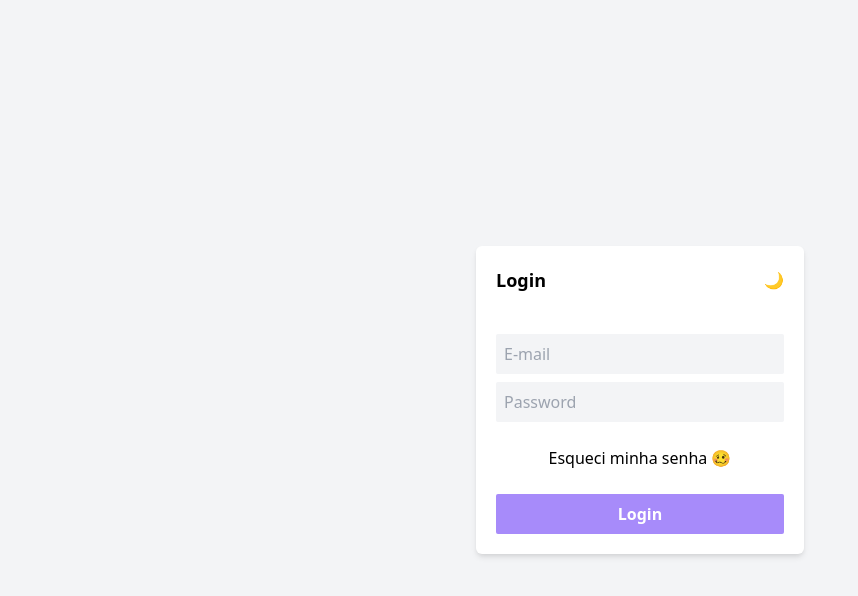
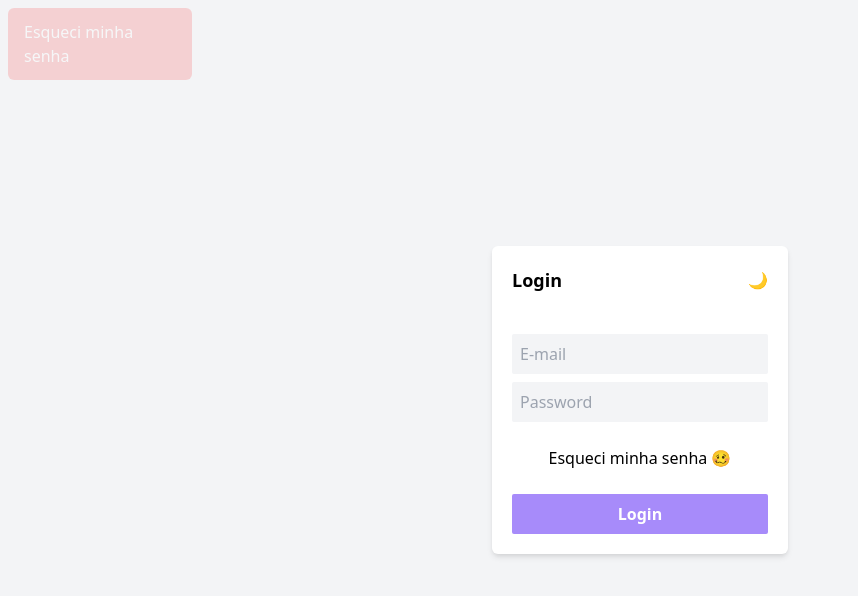
Before and after one commit to crashunix/nextjs-context, a Next.js app: page /login in a window 1280 px wide. Both pictures are taken after a click on the element "Esqueci minha senha 🥴". Shown: the top 596 px of the page, without its empty margins (0-858 px from the left). Built offline with nearby package versions, Linux system fonts and the light colour scheme.

Commit message:
alert context

```diff
--- a/components/header.js
+++ b/components/header.js
@@ -14,7 +14,7 @@ const Header = () => {
                 <div className="flex items-center space-x-4">
                     <ThemeButton />
                     { isLoggedIn ?
-                        <button className="bg-blue-500 hover:bg-blue-700 text-white font-bold py-2 px-4 rounded-full" onClick={() => logout()}>Logout</button>
+                        <button className="bg-red-500 hover:bg-red-700 text-white font-bold py-2 px-4 rounded-full" onClick={() => logout()}>Logout</button>
                         :
                         <Link href="/login">
                             <div className="bg-blue-500 hover:bg-blue-700 text-white font-bold py-2 px-4 rounded-full">Login</div>
--- a/pages/_app.js
+++ b/pages/_app.js
@@ -1,12 +1,15 @@
 import { AuthContextProvider } from '../stores/authContext'
 import { ThemeContextProvider } from '../stores/themeContext'
+import { ToastContextProvider } from '../stores/toastContext';
 import '../styles/globals.css'
 
 function MyApp({ Component, pageProps }) {
   return(
     <AuthContextProvider>
       <ThemeContextProvider>
-        <Component {...pageProps} />
+        <ToastContextProvider>
+          <Component {...pageProps} />
+        </ToastContextProvider>
       </ThemeContextProvider>
     </AuthContextProvider>
   );
--- a/pages/login/index.js
+++ b/pages/login/index.js
@@ -2,14 +2,17 @@ import { useContext, useState } from "react";
 import ThemeButton from "../../components/themeButton";
 import AuthContext from "../../stores/authContext";
 import ThemeContext from "../../stores/themeContext";
+import ToastContext from "../../stores/toastContext";
 
 const Login = () => {
 
     const { theme } = useContext(ThemeContext);
-    const { login } = useContext(AuthContext);
+    const { login, isLoading } = useContext(AuthContext);
 
     const [ email, setEmail ] = useState("");
     const [ pass, setPass ] = useState("");
+
+    const { addToast } = useContext(ToastContext);
 
     return (
         <div className={ theme }>
@@ -19,13 +22,13 @@ const Login = () => {
                         <span className="font-bold text-lg dark:text-white">Login</span>
                         <ThemeButton />
                     </div>
-                    <div className="grid grid-cols-1 gap-2 pt-10 w-72">
+                    <div className="grid grid-cols-1 gap-2 pt-10 w-64">
                         <input type="text" className="py-1 px-2 h-10 bg-gray-100 rounded-sm dark:bg-gray-800 dark:text-white" placeholder="E-mail" value={ email } onChange={ (e) => setEmail(e.target.value) } />
                         <input type="password" className="py-1 px-2 h-10 bg-gray-100 rounded-sm dark:bg-gray-800 dark:text-white" placeholder="Password" value={ pass } onChange={ (e) => setPass(e.target.value) } />
-                        <div className="flex items-center justify-center cursor-pointer py-4 dark:text-white">
+                        <div className="flex items-center justify-center cursor-pointer py-4 dark:text-white" onClick={ () => addToast('Esqueci minha senha') }>
                             Esqueci minha senha 🥴
                         </div>
-                        <button className="bg-purple-400 h-10 w-full rounded-sm text-white font-bold" onClick={ () => login({ email: email, password: pass }) }>Login</button>
+                        <button className="bg-purple-400 h-10 w-full rounded-sm text-white font-bold" onClick={ () => login({ email: email, password: pass }) }>{ isLoading ? '🤚' : 'Login' }</button>
                     </div>
                 </div>
             </div>
--- a/stores/authContext.js
+++ b/stores/authContext.js
@@ -1,5 +1,5 @@
 import Router from 'next/router';
-import { createContext, useEffect, useState } from 'react'
+import { createContext, useContext, useEffect, useState } from 'react'
 import { authService } from '../services/auth.service';
 
 const AuthContext = createContext({
@@ -13,6 +13,7 @@ export const AuthContextProvider = ({ children }) => {
 
     const [user, setUser] = useState(null);
     const [isLoggedIn, setIsLoggedIn] = useState(false);
+    const [isLoading, setIsLoading] = useState(false);
 
     useEffect(() => {
         const localUser = JSON.parse(localStorage.getItem('user'));
@@ -23,12 +24,15 @@ export const AuthContextProvider = ({ children }) => {
     }, [])
 
     const login = (credentials) => {
+        setIsLoading(true);
         authService.login(credentials).then(usr => {
             console.log(usr);
             setUser(usr);
             setIsLoggedIn(true);
             localStorage.setItem('user', JSON.stringify(usr));
             Router.push('/');
+        }).finally(() => {
+            setIsLoading(false);
         });
     }
 
@@ -38,7 +42,7 @@ export const AuthContextProvider = ({ children }) => {
         localStorage.removeItem('user');
     }
 
-    const context = { user, logout, login, isLoggedIn }
+    const context = { user, logout, login, isLoggedIn, isLoading }
 
     return (
         <AuthContext.Provider value={context}>
--- /dev/null
+++ b/stores/toastContext.js
@@ -0,0 +1,46 @@
+import { createContext, useCallback, useEffect, useState } from 'react'
+
+const ToastContext = createContext({
+    toasts: [],
+    addToast: () => {},
+})
+
+export const ToastContextProvider = ({ children }) => {
+
+    const [toasts, setToasts] = useState([])
+
+    useEffect(() => {
+        console.log(toasts);
+        if(toasts.length > 0) {
+            const timer = setTimeout(
+                () => setToasts(toasts => toasts.slice(1)),
+                3000
+            );
+            return () => clearTimeout(timer);
+        }
+    }, [toasts])
+
+    const addToast = useCallback(
+        (toast) => {
+            setToasts(toasts => [...toasts, toast]);
+        },
+        [setToasts],
+    );
+
+    const context = { toasts, addToast };
+
+    return (
+        <ToastContext.Provider value={context}>
+            { children }
+            <div className="fixed top-0 left-0 flex flex-col w-48 space-y-2 pt-2 pl-2">
+                { toasts.map((toast, index) => (
+                    <div key={index} className="bg-red-400 text-white px-4 py-3 rounded-md animate-fade-in-out">
+                        <span>{ toast }</span>
+                    </div>
+                )) }
+            </div>
+        </ToastContext.Provider>
+    );
+}
+
+export default ToastContext;
--- a/tailwind.config.js
+++ b/tailwind.config.js
@@ -1,8 +1,28 @@
 module.exports = {
   purge: ['./pages/**/*.{js,ts,jsx,tsx}', './components/**/*.{js,ts,jsx,tsx}'],
-  darkMode:  'class', // or 'media' or 'class'
+  darkMode: 'class', // or 'media' or 'class'
   theme: {
-    extend: {},
+    extend: {
+      keyframes: {
+        'fade-in-out': {
+          '0%': {
+            opacity: '0',
+          },
+          '25%': {
+            opacity: '1',
+          },
+          '75%': {
+            opacity: '1',
+          },
+          '100%': {
+            opacity: '0',
+          },
+        }
+      },
+      animation: {
+        'fade-in-out': 'fade-in-out 3s linear'
+      }
+    },
   },
   variants: {
     extend: {},
```
